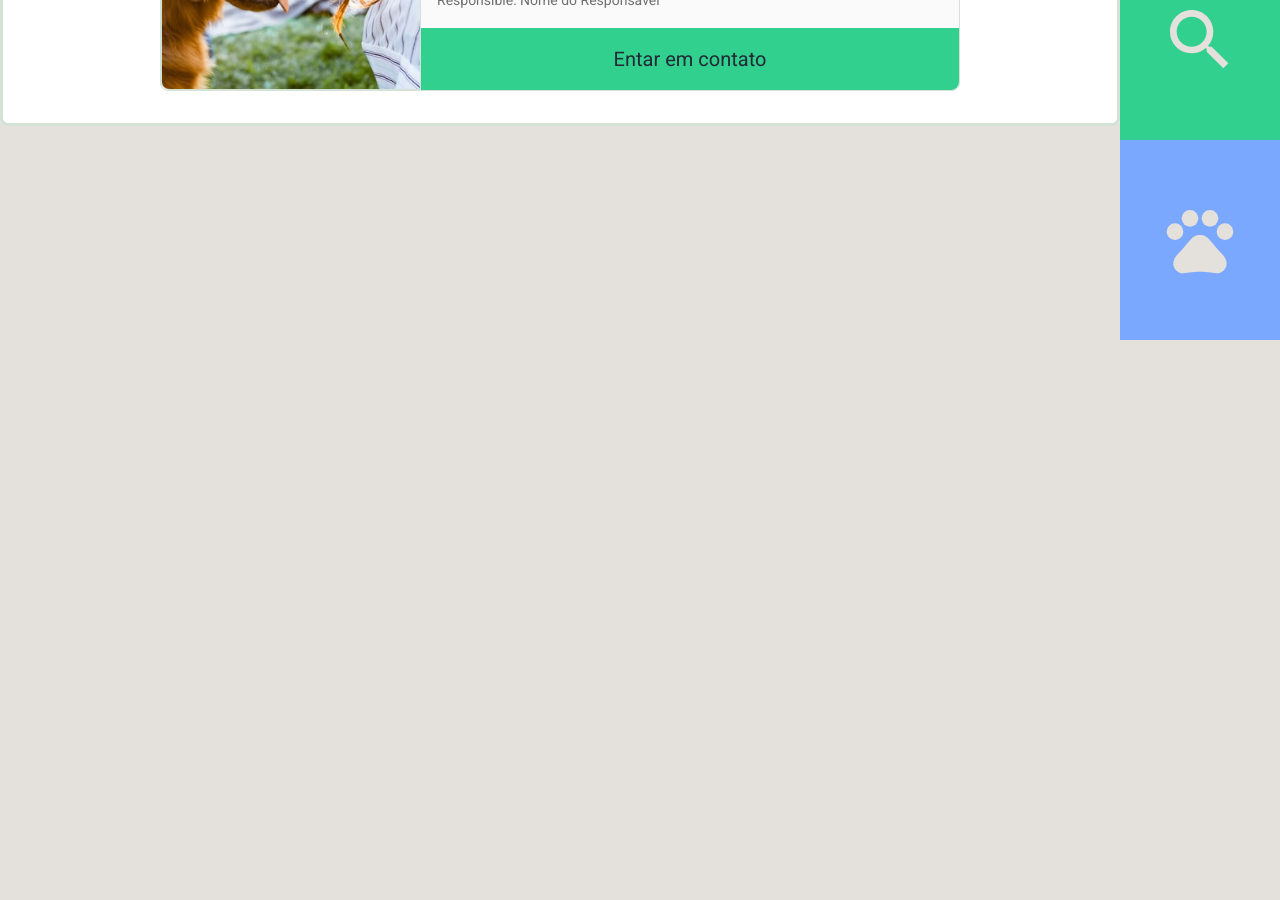
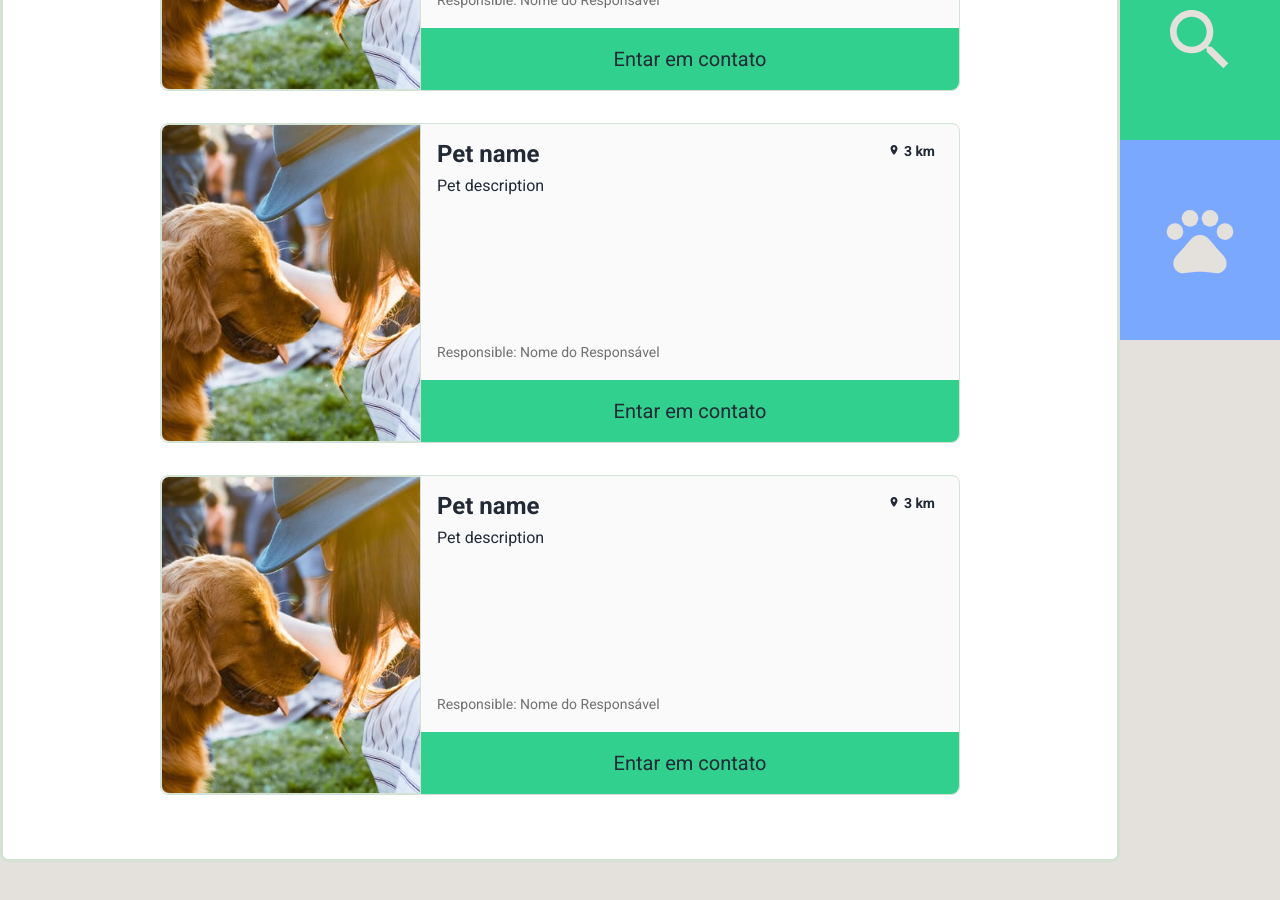
Before and after one commit to g4-lima/find-my-pet, a React (Create React App) app in the folder web/: page /list in a window 1280 px wide. Shown: the part 460-1360 px from the top of the page. Before the commit the page ends 800 px from the top, so only its background shows below. Built offline with nearby package versions, Linux system fonts and the light colour scheme.

Commit message:
design front

```diff
--- a/web/src/pages/List/index.tsx
+++ b/web/src/pages/List/index.tsx
@@ -54,6 +54,46 @@ const List: React.FC = () => {
               <button type="button">Entar em contato</button>
             </div>
           </Card>
+
+          <Card>
+            <div className="cover-photo">
+              <img src={AvatarImg} alt="" />
+            </div>
+            <div className="card-box">
+              <div className="details">
+                <div className="infos">
+                  <h2>Pet name</h2>
+                  <p>Pet description</p>
+                  <p>Responsible: Nome do Responsável</p>
+                </div>
+                <div className="location">
+                  <MdLocationOn size={12} />
+                  <h3>3 km</h3>
+                </div>
+              </div>
+              <button type="button">Entar em contato</button>
+            </div>
+          </Card>
+
+          <Card>
+            <div className="cover-photo">
+              <img src={AvatarImg} alt="" />
+            </div>
+            <div className="card-box">
+              <div className="details">
+                <div className="infos">
+                  <h2>Pet name</h2>
+                  <p>Pet description</p>
+                  <p>Responsible: Nome do Responsável</p>
+                </div>
+                <div className="location">
+                  <MdLocationOn size={12} />
+                  <h3>3 km</h3>
+                </div>
+              </div>
+              <button type="button">Entar em contato</button>
+            </div>
+          </Card>
         </ListContainer>
       </Content>
       <Sidebar />
--- a/web/src/pages/List/styles.ts
+++ b/web/src/pages/List/styles.ts
@@ -83,6 +83,10 @@ export const Card = styled.div`
   display: flex;
   flex-direction: row;
 
+  & {
+    margin-bottom: 32px;
+  }
+
   img {
     width: 260px;
     height: 100%;
--- a/web/src/pages/Report/styles.ts
+++ b/web/src/pages/Report/styles.ts
@@ -16,7 +16,7 @@ export const FormContainer = styled.form`
 `;
 
 export const MapContainer = styled.div`
-  max-width: 1200px;
+  max-width: 800px;
   margin-bottom: 32px;
 
   h3 {
@@ -30,6 +30,8 @@ export const MapContainer = styled.div`
   .leaflet-container {
     border: 1px solid #d3e2e5;
     border-radius: 8px;
+    width: 800px;
+    margin: 16px 188px 16px;
   }
 `;
 
```
